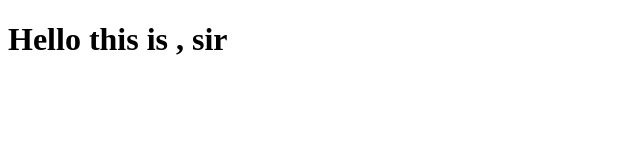
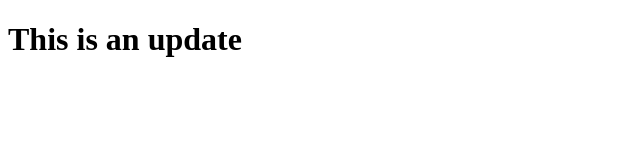
Before and after one commit to Moaiyad/myproject, a plain HTML site: page index.html in a window 1280 px wide. Shown: the whole page, without its empty margins (0-640 px from the left). Drawn offline with Linux system fonts and the light colour scheme.

Commit message:
edit the html file

```diff
--- a/index.html
+++ b/index.html
@@ -6,7 +6,7 @@
     <title>Document</title>
 </head>
 <body>
-    <h1>Hello this is , sir</h1>
+    <h1>This is an update</h1>
     <script src="app.js"></script>
 </body>
 </html>
```
